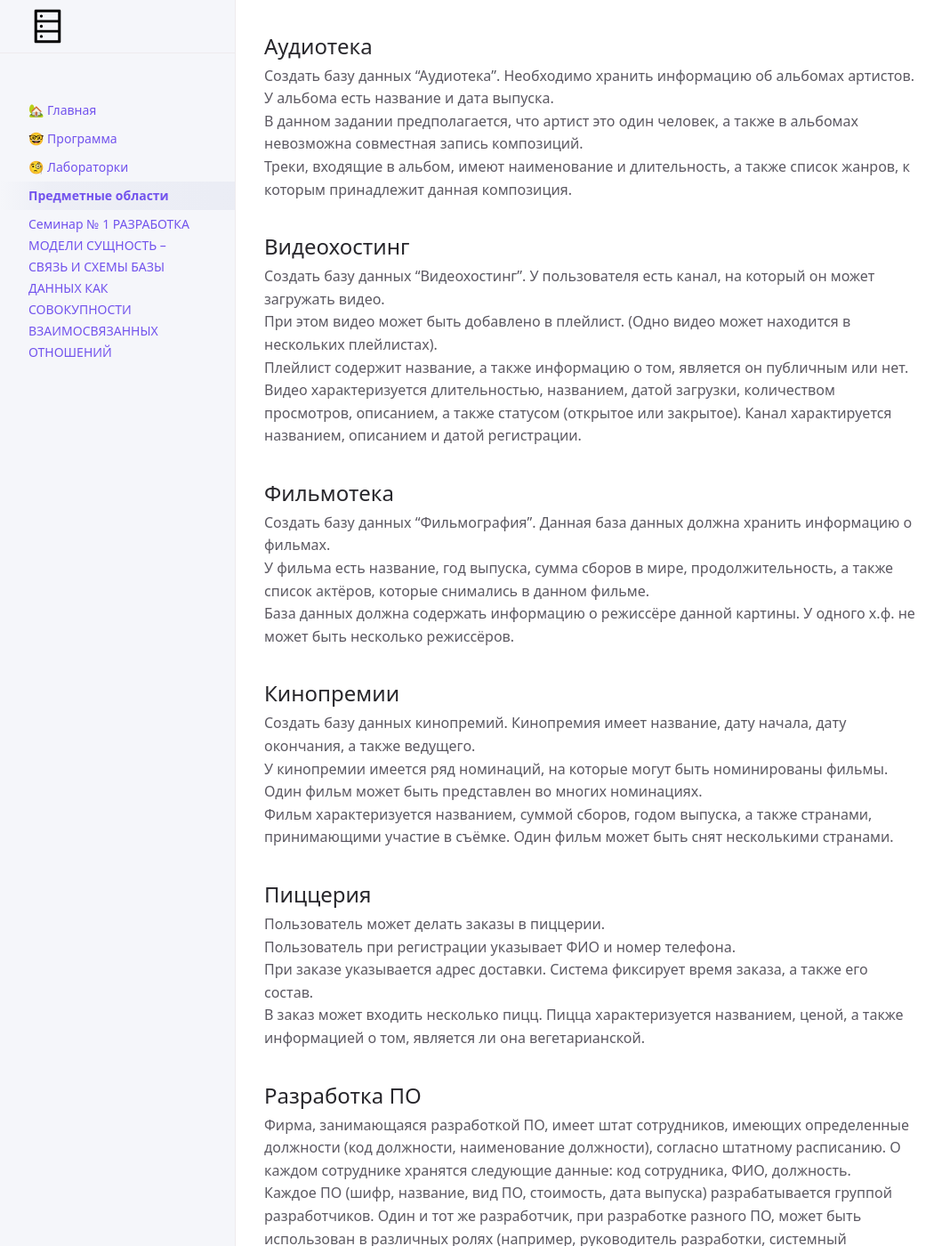
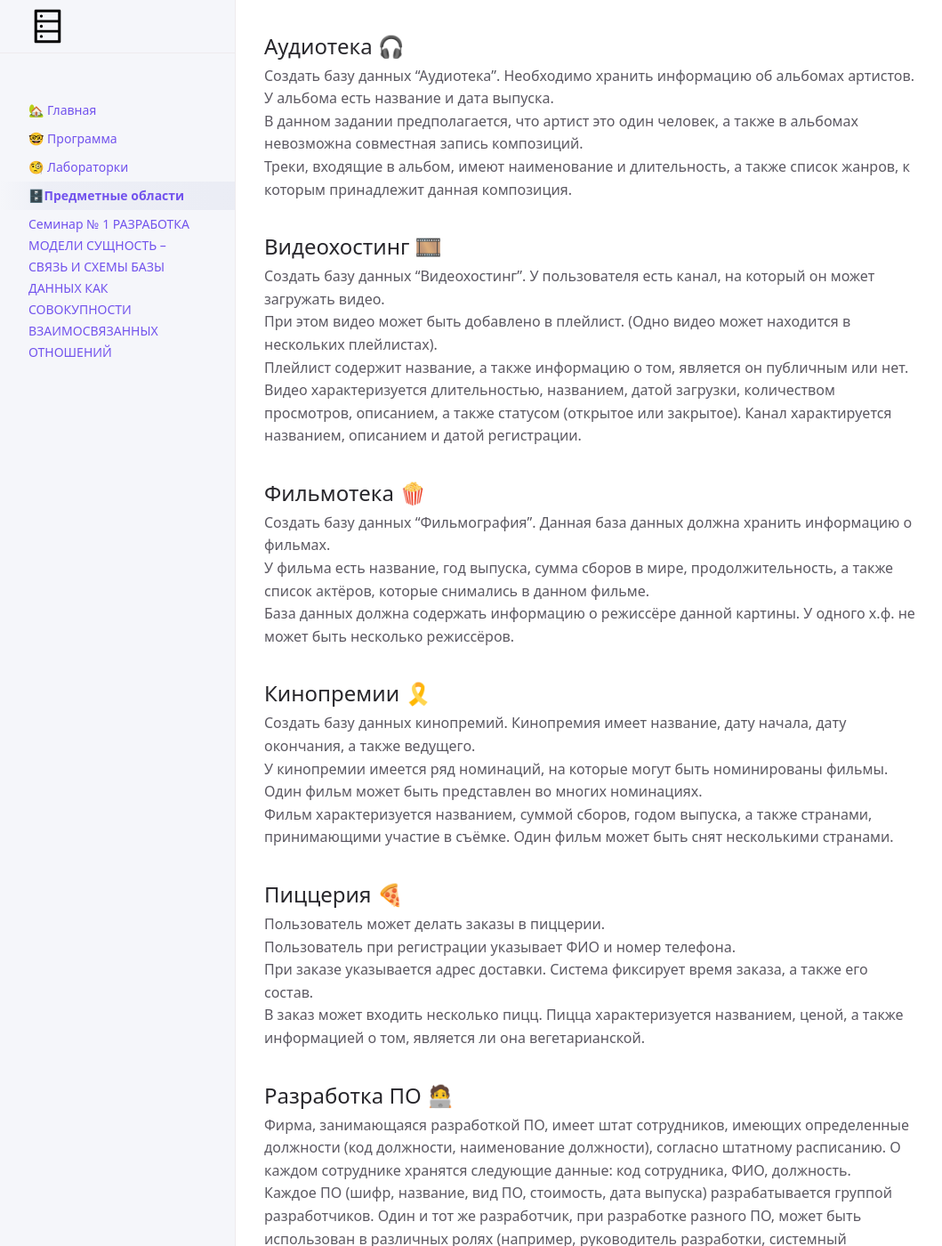
Before and after one commit to Das-dasein/db-lovefield, a Jekyll site: the page built from subject-domain.md, in a window 1280 px wide and 1400 px high, scrolled down 370 px. Shown: the whole window at 89% size, without its empty margins (107-1166 px from the left). Built offline with Jekyll 4.4.1, drawn with Linux system fonts in a browser that asks for light colours; our own code applies the rules of GitHub Pages for plain Markdown files; a script that is not in the unit is left out; some of the changed text lies outside the part shown.

```diff
--- a/subject-domain.md
+++ b/subject-domain.md
@@ -20,30 +26,30 @@
 Видео характеризуется длительностью, названием, датой загрузки, количеством просмотров, описанием, а также статусом (открытое или закрытое).
 Канал характируется названием, описанием и датой регистрации.
 
-## Фильмотека
+## Фильмотека 🍿
 Создать базу данных "Фильмография".
 Данная база данных должна хранить информацию о фильмах. <br>
 У фильма есть название, год выпуска, сумма сборов в мире, продолжительность, а также список актёров, которые снимались в данном фильме. <br>
 База данных должна содержать информацию о режиссёре данной картины. У одного х.ф. не может быть несколько режиссёров.
 
-## Кинопремии
+## Кинопремии 🎗️
 Создать базу данных кинопремий.
 Кинопремия имеет название, дату начала, дату окончания, а также ведущего. <br>
 У кинопремии имеется ряд номинаций, на которые могут быть номинированы фильмы. Один фильм может быть представлен во многих номинациях. <br>
 Фильм характеризуется названием, суммой сборов, годом выпуска, а также странами, принимающими участие в съёмке. Один фильм может быть снят несколькими странами.
 
-## Пиццерия
+## Пиццерия 🍕
 Пользователь может делать заказы в пиццерии. <br>
 Пользователь при регистрации указывает ФИО и номер телефона. <br>
 При заказе указывается адрес доставки. Система фиксирует время заказа, а также его состав. <br>
 В заказ может входить несколько пицц.
 Пицца характеризуется названием, ценой, а также информацией о том, является ли она вегетарианской.
 
-## Разработка ПО
+## Разработка ПО 🧑‍💻
 Фирма, занимающаяся разработкой ПО, имеет штат сотрудников, имеющих определенные должности (код должности, наименование должности), согласно штатному расписанию. О каждом сотруднике хранятся следующие данные: код сотрудника, ФИО, должность. <br>
 Каждое ПО (шифр, название, вид ПО, стоимость, дата выпуска) разрабатывается группой разработчиков. Один и тот же разработчик, при разработке разного ПО, может быть использован в различных ролях (например, руководитель разработки, системный аналитик, программист и т.п.).
 
-## БД книг в библиотеке
+## БД книг в библиотеке 📚
 Библиографический отдел библиотеки ведет  учет новых поступлений книг. Каждое издание книги характеризуется:
 - одним или несколькими авторами;
 - названием;
@@ -55,7 +61,7 @@
 Издание может поступать в нескольких экземплярах, каждому из которых присваивается уникальный инвентаризационный номер. <br>
 Каждый экземпляр хранится в определенном отделе библиотеки (код отдела, название отдела). Некоторые экземпляры помечаются как особо ценные (контрольные).
 
-## Соц.сеть с сообществами
+## Соц.сеть с сообществами ✉️
 В социальной сети пользователь может состоять в множестве сообществ. <br>
 Необходимо хранить информацию о дате регистрации, дате рождения и имени пользователя. <br>
 Также пользователь может указывать информацию о городе проживания, а также делать свой профиль приватным. <br>
```
Also changed, not shown: other parts of subject-domain.md (+9 -3 lines).
